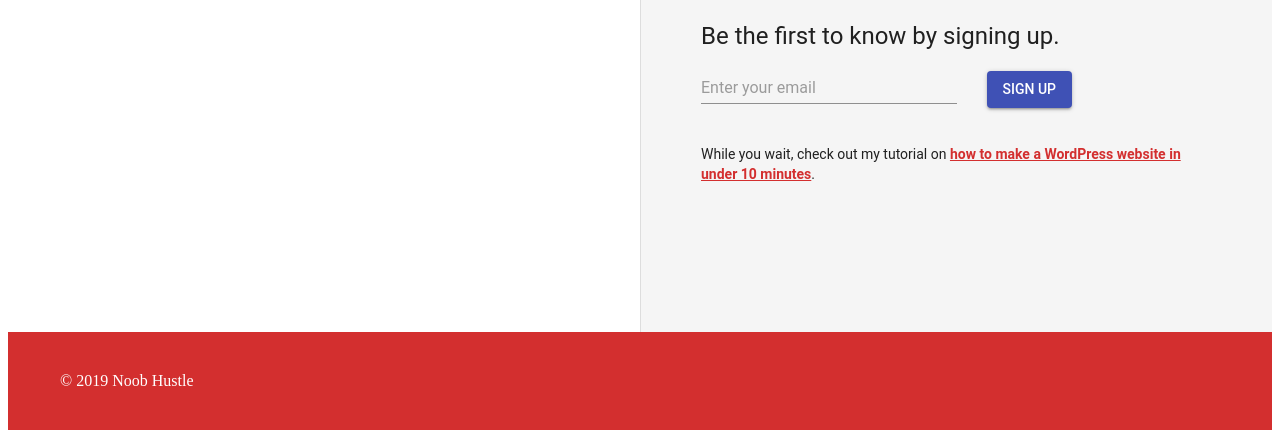
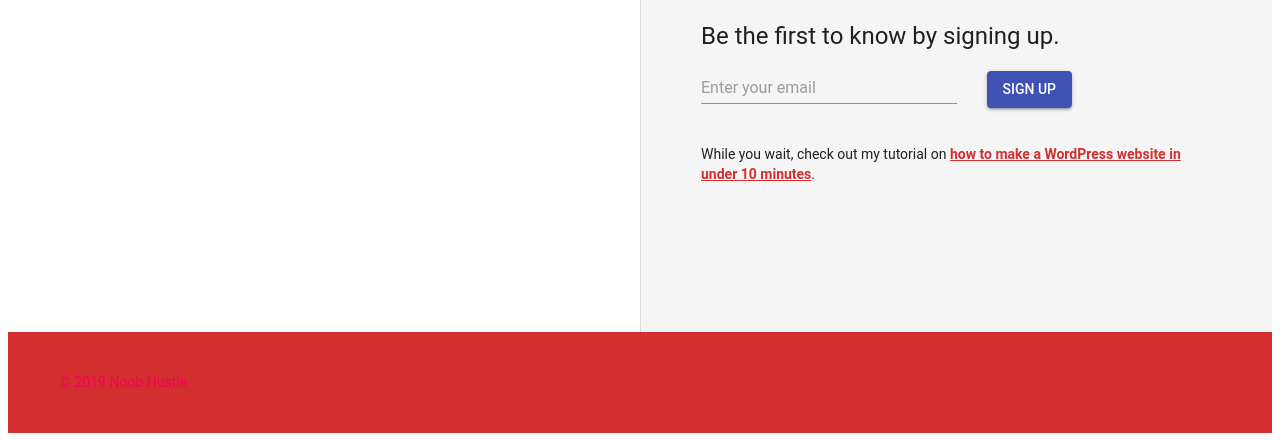
Before and after one commit to jchesterman/noobhustle, a Gatsby site: page / in a window 1280 px wide. Shown: the part 476-917 px from the top of the page. Built offline with nearby package versions, Linux system fonts and the light colour scheme; Gatsby itself is replaced by a stand-in of ours.

Commit message:
using typography for footer text

```diff
--- a/src/components/footer.js
+++ b/src/components/footer.js
@@ -1,6 +1,7 @@
 import React from 'react';
 import styled from '@emotion/styled';
 import theme from '../themes/default';
+import {Typography} from '@material-ui/core';
 
 const FooterWrap = styled.div({
   backgroundColor: theme.palette.primary.main,
@@ -17,7 +18,11 @@ const Footer = styled.div({
 const FooterComponent = () => (
   <FooterWrap>
     <Footer>
-      <footer>© {new Date().getFullYear()} Noob Hustle</footer>
+      <footer>
+        <Typography variant="body1" color="secondary">
+          © {new Date().getFullYear()} Noob Hustle
+        </Typography>
+      </footer>
     </Footer>
   </FooterWrap>
 );
--- a/src/themes/default.js
+++ b/src/themes/default.js
@@ -3,9 +3,7 @@ const {createMuiTheme} = require('@material-ui/core/styles');
 module.exports = createMuiTheme({
   typography: {
     useNextVariants: true,
-    //fontFamily: '"Libre Franklin", serif',
     h1: {
-      //fontFamily: '"Roboto Slab", serif',
       fontSize: '3rem',
       fontWeight: '400'
     },
```
